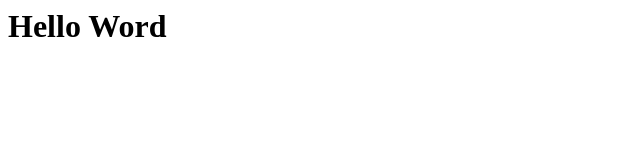
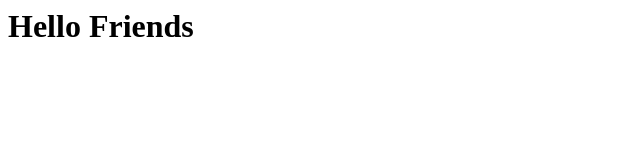
Before and after one commit to AngieCaiza27/proyecto_github, a plain HTML site: page index.html in a window 1280 px wide. Shown: the full height of the page, 0-640 px from the left. Drawn offline with Linux system fonts and the light colour scheme.

Commit message:
Update index.html

```diff
--- a/index.html
+++ b/index.html
@@ -1 +1 @@
-<h1>Hello Word<h1>
+<h1>Hello Friends<h1>
```
